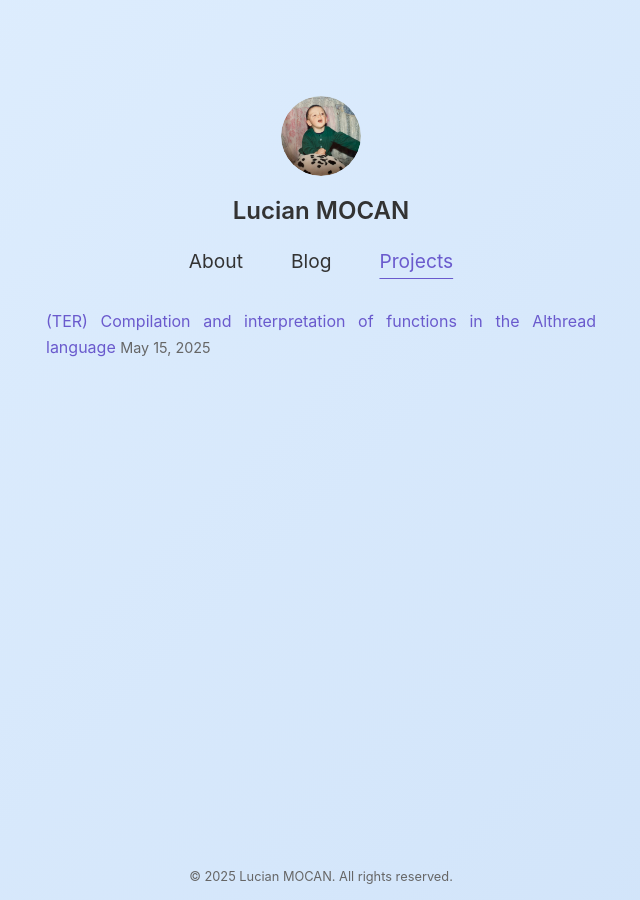
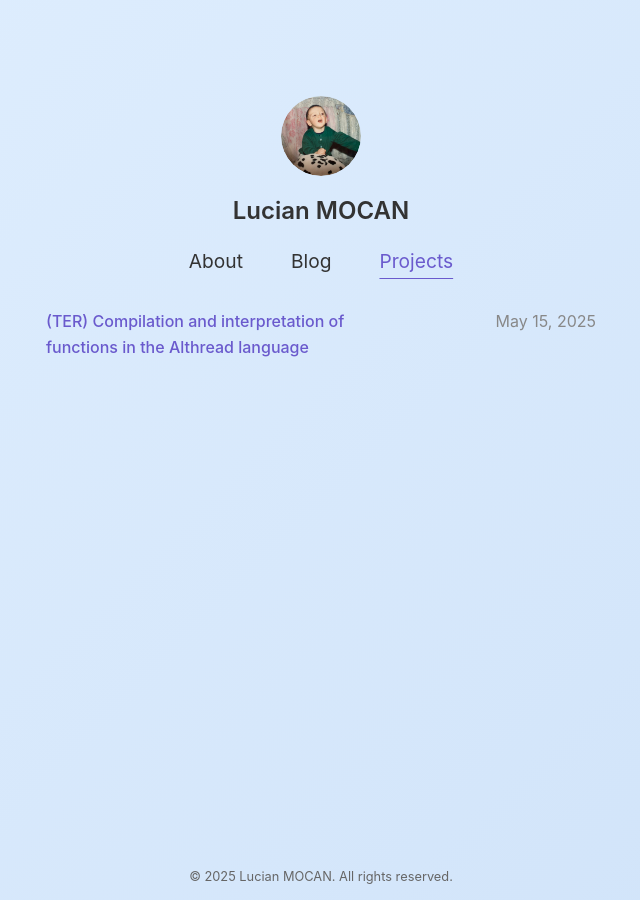
Before and after one commit to lucianmocan/lucianmocan.github.io, a Jekyll site: the page built from projects/index.md, in a window 1280 px wide. Shown: the whole page, without its empty margins (319-959 px from the left). Built offline with Jekyll 4.4.1, drawn with Linux system fonts in a browser that asks for light colours.

Commit message:
improved post and project list

```diff
--- a/assets/css/style.css
+++ b/assets/css/style.css
@@ -111,6 +111,43 @@ nav a:hover {
   text-underline-offset: 10px;
 }
 
+.card-list {
+  list-style: none;
+  padding: 0;
+  display: flex;
+  flex-direction: column;
+  gap: 1rem;
+  width: 100%;
+  margin-left: auto;
+  margin-right: auto;
+}
+
+.card-link {
+  display: flex;
+  justify-content: space-between;
+  align-items: flex-start;
+  z-index: 1;
+}
+.card-link .card-title {
+  flex: 2;
+  font-weight: 500;
+  text-align: left;
+}
+.card-link .card-date {
+  flex: 1.5;
+  display: flex;
+  justify-content: flex-end;
+  color: #888;
+  margin-left: 0.5rem;
+  font-size: 1rem;
+  font-weight: 400;
+}
+
+@media screen and (min-width: 768px) {
+  .card-list {
+    min-width: 550px;
+  }
+}
 .post-date-md {
   color: #666;
   font-size: 0.9rem;
--- a/projects/index.md
+++ b/projects/index.md
@@ -3,6 +3,13 @@ layout: default
 title: Projects
 ---
 
-{% for project in site.projects %}
-[{{ project.title }}]({{ project.url }}) <span class="post-date-md"> {{ project.date | date: "%B %d, %Y" }}</span>
-{% endfor %}
+<ul class="card-list">
+  {% for project in site.projects %}
+    <li class="card-list-item">
+      <a href="{{ project.url }}" class="card-link">
+        <span class="card-title">{{ project.title }}</span>
+        <span class="card-date">{{ project.date | date: "%B %d, %Y" }}</span>
+      </a>
+    </li>
+  {% endfor %}
+</ul>
```
Also changed, not shown: assets/css/_sass/_layout.scss (+41 -0 lines), blog/index.md (+10 -3 lines), 1 other file.
